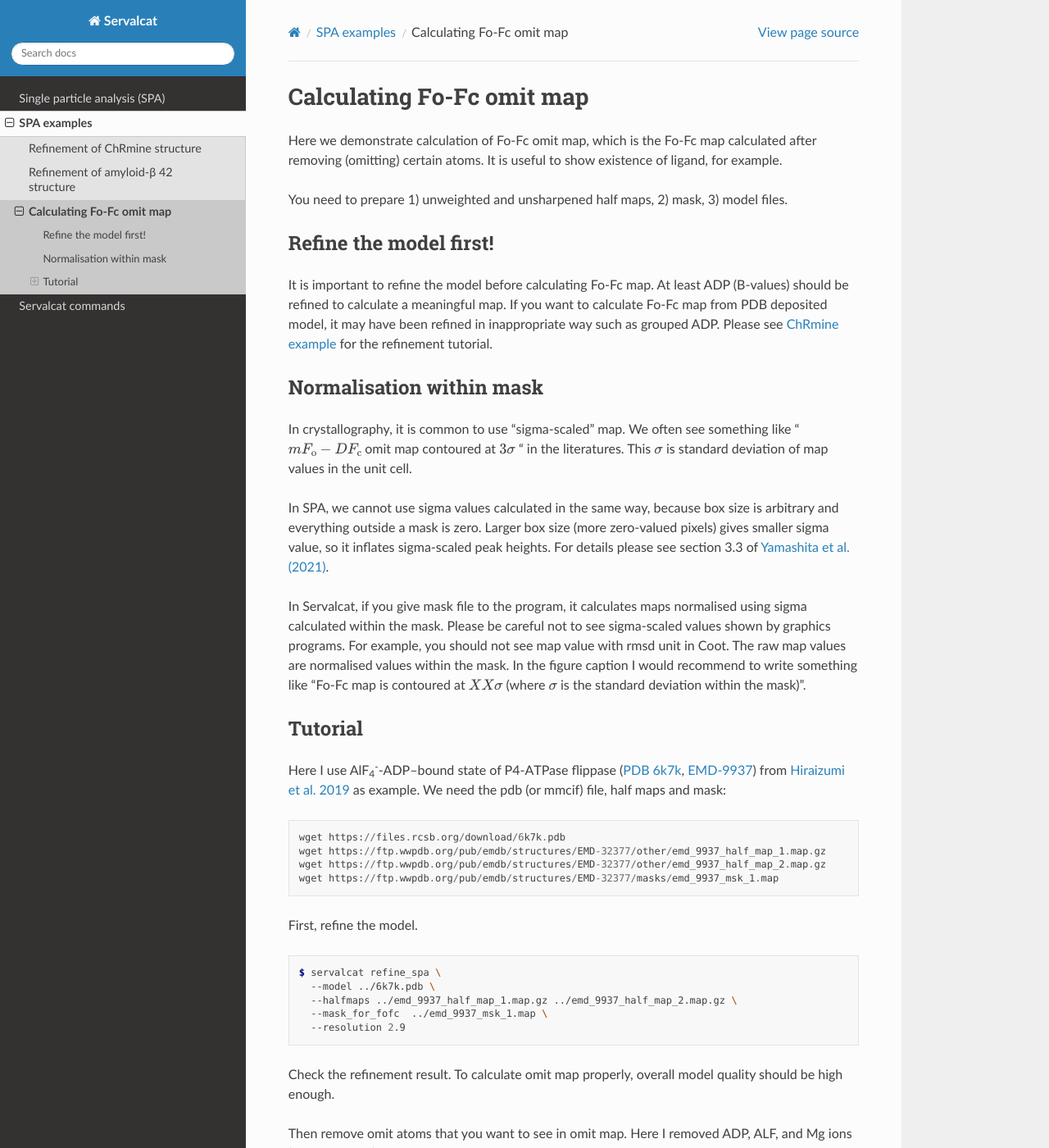
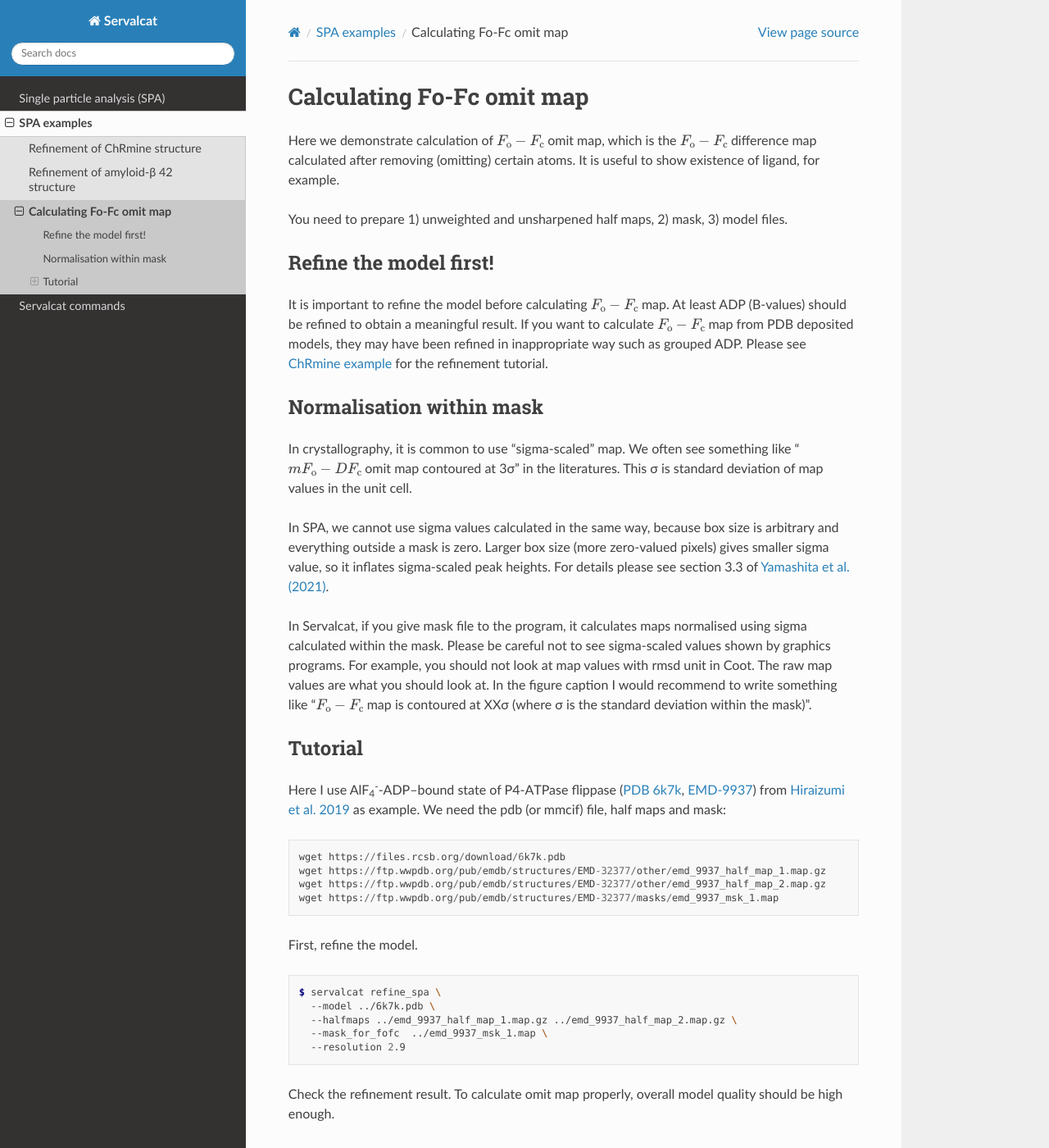
Before and after one commit to keitaroyam/servalcat, a Sphinx documentation site: the page built from docs/spa_examples/omitmap.rst, in a window 1280 px wide and 1400 px high. Shown: the whole window at 82% size. Built offline with Sphinx 7.4.7 and the Read the Docs theme 2.0.0, drawn with Linux system fonts in a browser that asks for light colours; some of the changed text lies outside the part shown.

Commit message:
doc: fixed typo etc in omit map tutorial

```diff
--- a/docs/spa_examples/omitmap.rst
+++ b/docs/spa_examples/omitmap.rst
@@ -1,25 +1,29 @@
 Calculating Fo-Fc omit map
 ===============================
 
-Here we demonstrate calculation of Fo-Fc omit map, which is the Fo-Fc map calculated after removing (omitting) certain atoms. It is useful to show existence of ligand, for example.
+Here we demonstrate calculation of :math:`F_{\rm o}-F_{\rm c}` omit map, which is the :math:`F_{\rm o}-F_{\rm c}` difference map calculated after removing (omitting) certain atoms. It is useful to show existence of ligand, for example.
 
 You need to prepare 1) unweighted and unsharpened half maps, 2) mask, 3) model files.
 
 Refine the model first!
 -----------------------
-It is important to refine the model before calculating Fo-Fc map. At least ADP (B-values) should be refined to calculate a meaningful map. If you want to calculate Fo-Fc map from PDB deposited model, it may have been refined in inappropriate way such as grouped ADP. Please see :doc:`ChRmine example <chrmine>` for the refinement tutorial.
+It is important to refine the model before calculating :math:`F_{\rm o}-F_{\rm c}` map. At least ADP (B-values) should be refined to obtain a meaningful result.
+If you want to calculate :math:`F_{\rm o}-F_{\rm c}` map from PDB deposited models, they may have been refined in inappropriate way such as grouped ADP.
+Please see :doc:`ChRmine example <chrmine>` for the refinement tutorial.
 
 .. _normalisation-within-mask:
 
 Normalisation within mask
 -------------------------
-In crystallography, it is common to use "sigma-scaled" map. We often see something like " :math:`mF_{\rm o}-DF_{\rm c}` omit map contoured at :math:`3\sigma` " in the literatures. This :math:`\sigma` is standard deviation of map values in the unit cell.
+In crystallography, it is common to use "sigma-scaled" map. We often see something like ":math:`mF_{\rm o}-DF_{\rm c}` omit map contoured at 3σ" in the literatures. This σ is standard deviation of map values in the unit cell.
 
 In SPA, we cannot use sigma values calculated in the same way, because box size is arbitrary and everything outside a mask is zero.
 Larger box size (more zero-valued pixels) gives smaller sigma value, so it inflates sigma-scaled peak heights.
 For details please see section 3.3 of `Yamashita et al. (2021) <https://doi.org/10.1107/S2059798321009475>`_.
 
-In Servalcat, if you give mask file to the program, it calculates maps normalised using sigma calculated within the mask. Please be careful not to see sigma-scaled values shown by graphics programs. For example, you should not see map value with rmsd unit in Coot. The raw map values are normalised values within the mask. In the figure caption I would recommend to write something like "Fo-Fc map is contoured at  :math:`XX\sigma` (where  :math:`\sigma` is the standard deviation within the mask)".
+In Servalcat, if you give mask file to the program, it calculates maps normalised using sigma calculated within the mask. Please be careful not to see sigma-scaled values shown by graphics programs. For example, you should not look at map values with rmsd unit in Coot.
+The raw map values are what you should look at.
+In the figure caption I would recommend to write something like ":math:`F_{\rm o}-F_{\rm c}` map is contoured at XXσ (where σ is the standard deviation within the mask)".
 
 Tutorial
 ---------
@@ -45,9 +49,9 @@
 
 Check the refinement result. To calculate omit map properly, overall model quality should be high enough.
 
-Then remove omit atoms that you want to see in omit map. Here I removed ADP, ALF, and Mg ions (A/1201-1204) using Coot and saved the model as `refined_omit.pdb`.
+Then remove atoms that you want to see in omit map. Here I removed ADP, ALF, and Mg ions (A/1201-1204) using Coot and saved the model as ``refined_omit.pdb``.
 
-Here is the command to calculate Fo-Fc map:
+Here is the command to calculate :math:`F_{\rm o}-F_{\rm c}` map:
 
 .. code-block:: console
 
@@ -61,21 +65,21 @@
 * ``--halfmaps`` should be unsharpened and unweighted half maps (you used the same half maps for refinement).
 * ``--mask`` (not ``--mask_for_fofc``) is used for FSC weighting and normalisation of map values.
 * ``--normalized_map`` is to normalise map values within mask.
-* ``--resolution`` likewise, it is always good to specify a bit higher value than the global one (as determined by the FSC=0.143 criterion).
-* ``-o`` is prefix of output file name. Default is `diffmap`, which would overwrite the file written by `refine_spa` job if you run in the same directory.
+* ``--resolution`` likewise, it is always good to specify a bit higher resolution than the global one (as determined by the FSC=0.143 criterion).
+* ``-o`` is prefix of output file name. Default is ``diffmap``, which would overwrite the file written by ``refine_spa`` job if you run in the same directory.
 
 
 Check omit map with Coot
 ~~~~~~~~~~~~~~~~~~~~~~~~
 Open ``refined.pdb`` and Auto-open ``diffmap_omit.mtz`` in Coot.
-In Display Manager, turn off ``FWT PHWT`` map and adjust contour level of ``DELFWT PHDELWT`` map (this is Fo-Fc map).
+In Display Manager, turn off ``FWT PHWT`` map and adjust contour level of ``DELFWT PHDELWT`` map (this is :math:`F_{\rm o}-F_{\rm c}` map).
 Then you see:
 
 .. image:: p4_figs/coot_fofc_omit_4sigma.png
     :align: center
     :scale: 30%
 
-Here at the top, "4.000 e/A^3 (11.87rmsd)" is shown. You may think this is contoured at :math:`11.87\sigma`, but no, this is actually at :math:`4\sigma`. In Coot, a value outside the brackets is a raw map value (ignore e/A^3 or V unit!). See `above <#normalisation-within-mask>`_ also.
+Here at the top, "4.000 e/A^3 (11.87rmsd)" is shown. You may think this is contoured at 11.87σ, but no, this is actually at 4σ. In Coot, a value outside the brackets is a raw map value (ignore e/A^3 or V unit!). See `above <#normalisation-within-mask>`_ also.
 Note that this normalisation within mask only happens when ``--mask`` and ``--normalized_map`` are given.
 
 Check omit map with PyMOL
@@ -99,4 +103,4 @@
     :align: center
     :scale: 40%
 
-Again, this is Fo-Fc omit map contoured at :math:`4\sigma` (where  :math:`\sigma` is the standard deviation within the mask).
+Again, this is :math:`F_{\rm o}-F_{\rm c}` omit map contoured at 4σ (where σ is the standard deviation within the mask).
```
